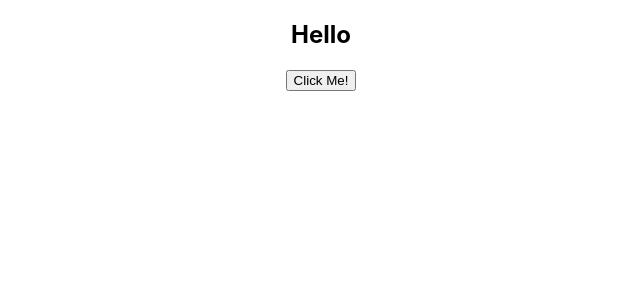
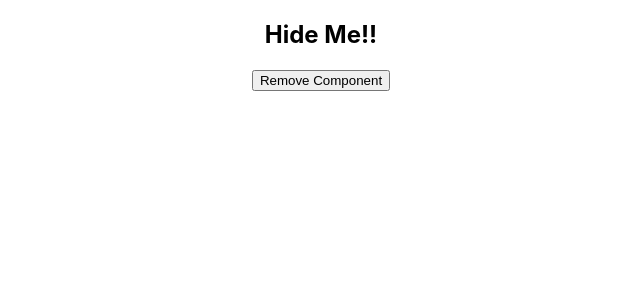
Before and after one commit to Priyesha/Learning-React, a React (Create React App) app: page / in a window 1280 px wide. Shown: the top 300 px of the page, without its empty margins (319-959 px from the left). Built offline with nearby package versions, Linux system fonts and the light colour scheme.

Commit message:
UnMounting lifecycle methods

```diff
--- a/src/App.js
+++ b/src/App.js
@@ -19,6 +19,7 @@ import styles from './styles.module.css';
 import Form from './components/Form';
 import LifeCycleParent from './components/LifeCycleParent';
 import LifeCycleUpdateParent from './components/LifeCycleUpdateParent';
+import RemovingComponent from './components/RemovingComponent';
 
 function App() {
   return (
@@ -54,7 +55,8 @@ function App() {
     <Inline styles={styles}/> */}
     {/* <Form></Form> */}
     {/* <LifeCycleParent/> */}
-    <LifeCycleUpdateParent/>
+    {/* <LifeCycleUpdateParent/> */}
+    <RemovingComponent/>
     </div>
   );
 }
--- /dev/null
+++ b/src/components/RemovingComponent.js
@@ -0,0 +1,29 @@
+import React, {Component} from 'react';
+import TestComponent from './testComponent';
+
+class RemovingComponent extends Component {
+
+    constructor() {
+        super();
+        this.state = {
+            hide: true
+        }
+    }
+
+    hideComponent = () => {
+        this.setState({
+            hide: false
+        });
+    }
+
+    render() {
+        return (
+            <div>
+              {this.state.hide && <TestComponent/>}
+             <button onClick={this.hideComponent}>Remove Component</button>
+            </div>
+        )
+    }
+}
+
+export default RemovingComponent;
--- /dev/null
+++ b/src/components/testComponent.js
@@ -0,0 +1,17 @@
+import React, {Component} from 'react';
+
+class TestComponent extends Component {
+    render() {
+        return (
+            <div>
+               <h2>Hide Me!!</h2>
+            </div>
+        )
+    }
+
+    componentWillUnmount(){
+        console.log('Test Component unMounted');
+    }
+}
+
+export default TestComponent;
```
